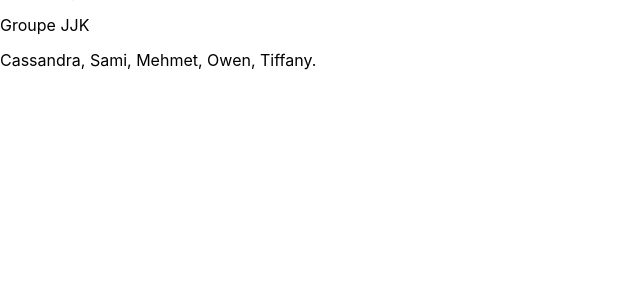
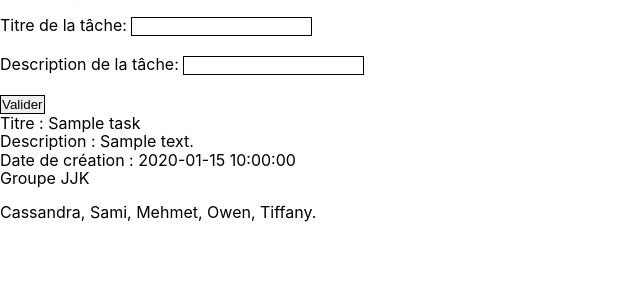
Before and after one commit to Tiffany-Dby/task_manager, a PHP site: page / in a window 1280 px wide. Shown: the part 71-371 px from the top of the page, without its empty margins (0-640 px from the left). Run offline with PHP 8.4, Linux system fonts and the light colour scheme; tables that the repository leaves empty or names only in its code hold one stand-in row (values such as "Sample post").

Commit message:
adhere to convention

```diff
--- a/index.php
+++ b/index.php
@@ -13,7 +13,7 @@
 <body>
     <?php require_once __DIR__ . "/tmHeader.php" ?>
     <main>
-
+        <?php include ("tmAddTask.php") ?>
     </main>
     <?php require_once __DIR__ . "/tmFooter.php" ?>
 </body>
--- a/tmAddTask.php
+++ b/tmAddTask.php
@@ -17,8 +17,12 @@
     if (isset($_POST['tmTitle']) && isset($_POST['tmDescription'])) {
         $tmTitle = $_POST['tmTitle'];
         $tmDescription = $_POST['tmDescription'];
-        $user_id = 1;
-        $tmSql = "INSERT INTO tasks (title, description, user_id) VALUES ('$tmTitle', '$tmDescription', $user_id)";
-        $base->exec($tmSql);
+        $tmUser_id = 1;
+        $tmSql = "INSERT INTO tasks (title, description, user_id) VALUES ('$tmTitle', '$tmDescription', $tmUser_id)";
+        $tmBase->exec($tmSql);
 
     }
+    foreach ($tmBase->query('SELECT * FROM tasks') as $tmRow) {
+        echo "<p>Titre : $tmRow[title]";
+        echo "<br>Description : $tmRow[description]";
+        echo "<br>Date de création : $tmRow[created_at]";}
--- a/tmDatabase.php
+++ b/tmDatabase.php
@@ -1,12 +1,12 @@
 <?php
-$db_host = 'localhost';
-$db_user = 'root';
-$db_password = '';
-$db_name = 'task_manager';
+$tm_db_host = 'localhost';
+$tm_db_user = 'root';
+$tm_db_password = '';
+$tm_db_name = 'task_manager';
 
 try {
-    $base = new PDO("mysql:host=$db_host;dbname=$db_name", "$db_user", "$db_password");
-    $base->setAttribute(PDO::ATTR_ERRMODE, PDO::ERRMODE_EXCEPTION);
+    $tmBase = new PDO("mysql:host=$tm_db_host;dbname=$tm_db_name", "$tm_db_user", "$tm_db_password");
+    $tmBase->setAttribute(PDO::ATTR_ERRMODE, PDO::ERRMODE_EXCEPTION);
 } catch (PDOException $e) {
     die('Connection failed: ' . $e->getMessage());
 }
```
